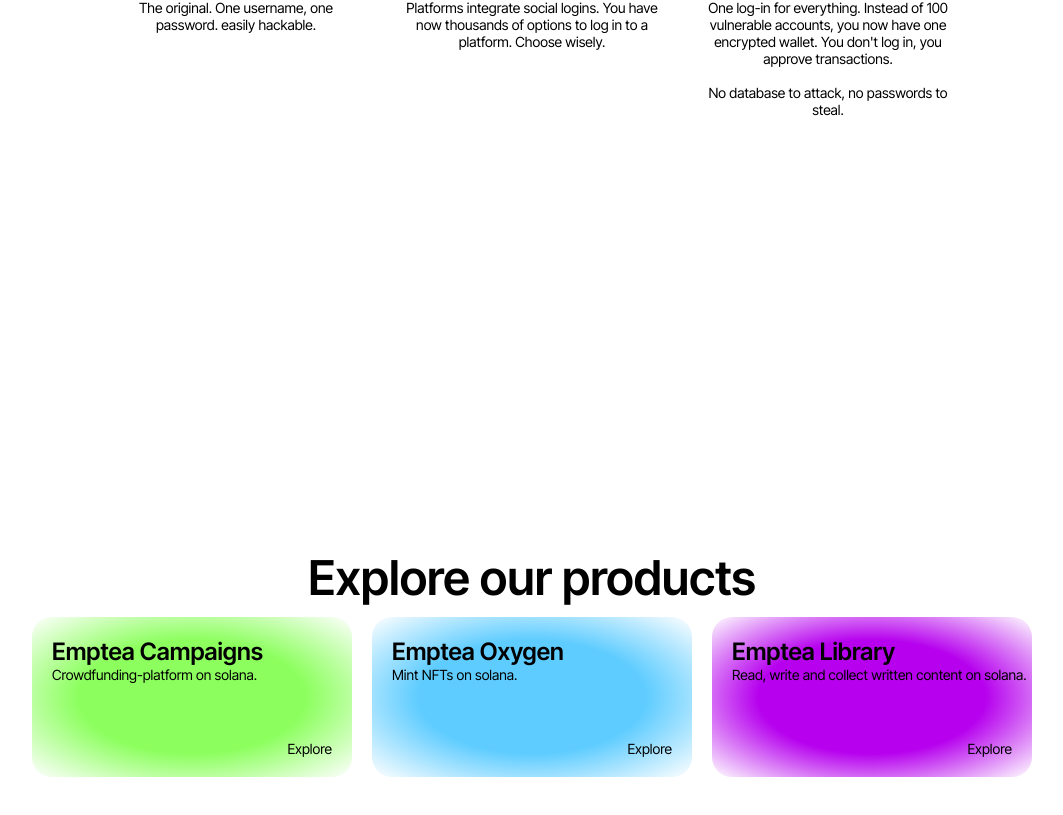
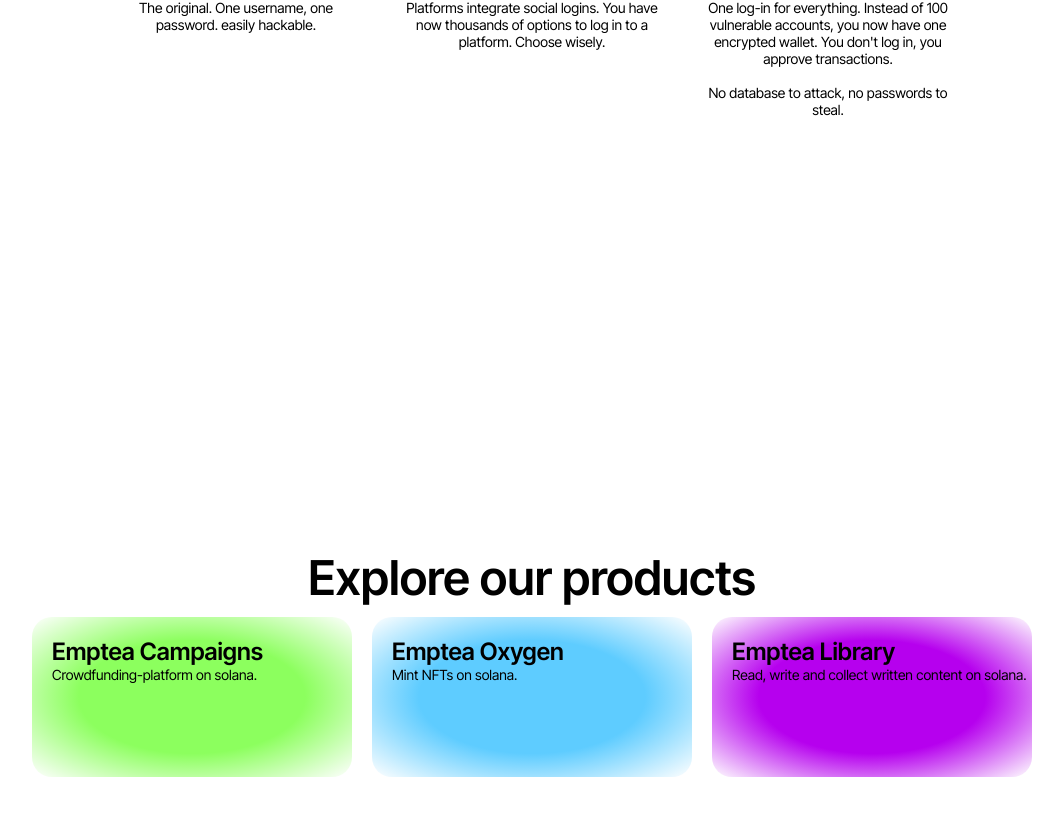
Before and after one commit to them2dt/emptea-homepage, a Next.js app: page / in a window 1280 px wide. Shown: the part 1333-2148 px from the top of the page, without its empty margins (108-1171 px from the left). Built offline with nearby package versions, Linux system fonts and the light colour scheme.

Commit message:
make containers to link

```diff
--- a/pages/index.js
+++ b/pages/index.js
@@ -135,6 +135,7 @@ export default function Index() {
           </motion.div>
           <motion.div className="home-products-grid-container">
             <motion.div className="home-products-grid">
+              <Link href={"https://campaigns.emptea.xyz"} target="_blank">
                 <motion.div
                   className="home-product campaigns"
                   initial={{ opacity: 0 }}
@@ -149,12 +150,9 @@ export default function Index() {
                       Crowdfunding-platform on solana.
                     </motion.div>
                   </motion.div>
-                <motion.div className="home-product-link text">
-                  <Link href={"https://campaigns.emptea.xyz"} target="_blank">
-                    Explore
+                </motion.div>
               </Link>
-                </motion.div>
-              </motion.div>
+              <Link href={"https://oxygen.emptea.xyz"} target="_blank">
                 <motion.div
                   className="home-product oxygen"
                   initial={{ opacity: 0 }}
@@ -169,12 +167,9 @@ export default function Index() {
                       Mint NFTs on solana.
                     </motion.div>
                   </motion.div>
-                <motion.div className="home-product-link text">
-                  <Link href={"https://oxygen.emptea.xyz"} target="_blank">
-                    Explore
+                </motion.div>
               </Link>
-                </motion.div>
-              </motion.div>
+              <Link href={"https://library.emptea.xyz"} target="_blank">
                 <motion.div
                   className="home-product library"
                   initial={{ opacity: 0 }}
@@ -189,12 +184,8 @@ export default function Index() {
                       Read, write and collect written content on solana.
                     </motion.div>
                   </motion.div>
-                <motion.div className="home-product-link text">
-                  <Link href={"https://library.emptea.xyz"} target="_blank">
-                    Explore
+                </motion.div>
               </Link>
-                </motion.div>
-              </motion.div>
             </motion.div>
           </motion.div>
         </motion.div>
--- a/styles/globals.css
+++ b/styles/globals.css
@@ -71,7 +71,7 @@ a {
 }
 
 a:hover {
-  color: var(--sign);
+  color: var(--white);
   transition-duration: 0.2s;
 }
 a:not(:hover) {
```
Lines whose indentation alone changed are shown as unchanged.
